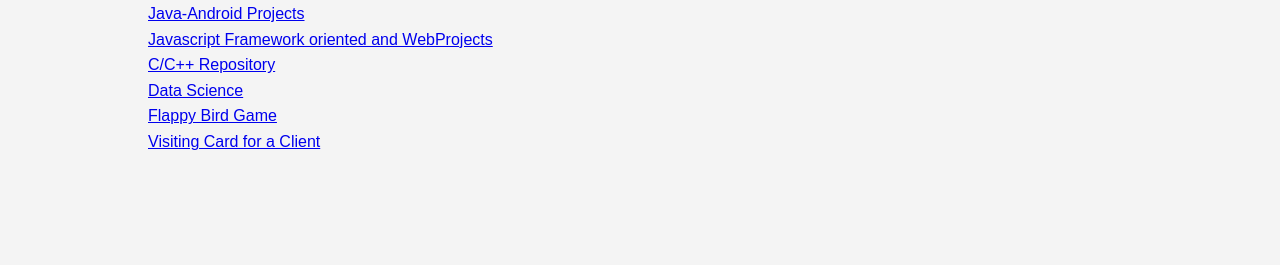
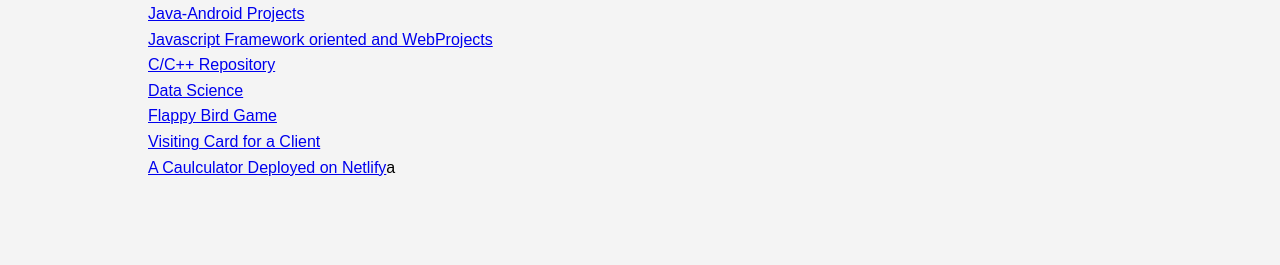
Before and after one commit to RC-Engineering/RC-Engineering, a plain HTML site: page SoftwareProj/software.html in a window 1280 px wide. Shown: the part 362-627 px from the top of the page. Drawn offline with Linux system fonts and the light colour scheme.

Commit message:
Update software.html

```diff
--- a/SoftwareProj/software.html
+++ b/SoftwareProj/software.html
@@ -29,6 +29,7 @@
             <p><a href="https://github.com/RC-Engineering/DataScience" target="_blank">Data Science</a></p>
             <p><a href = '../Flappy/flappy.html' target = '_blank' onclick = 'aa1()'>Flappy Bird Game</a></p>
             <p><a href = '../PUCCIAM/indexPUCCIAM.html' target = '_blank' onclick = 'aa2()'>Visiting Card for a Client</a></p>
+            <p><a href = "https://calculatortes.netlify.app/" target = "_blank">A Caulculator Deployed on Netlify</a>a</p>
         </div>
     </section>
     <br>
```
